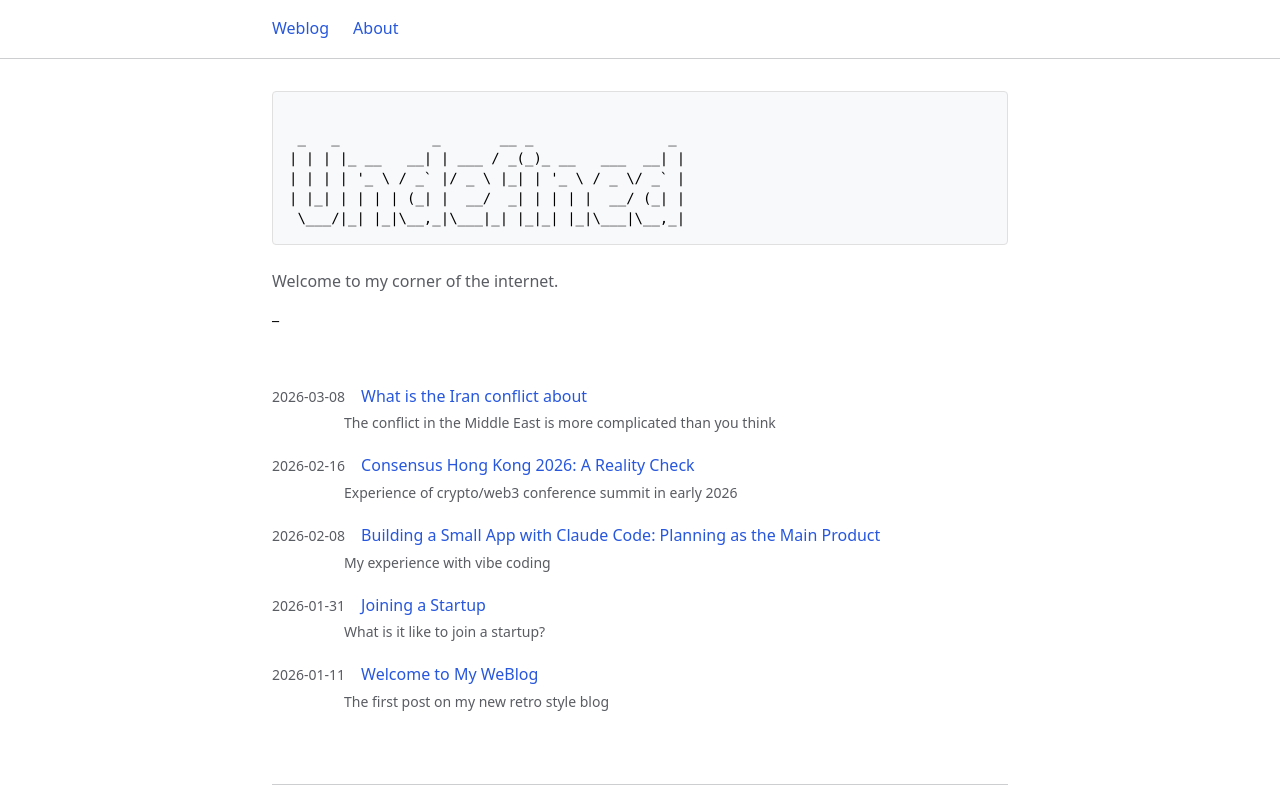
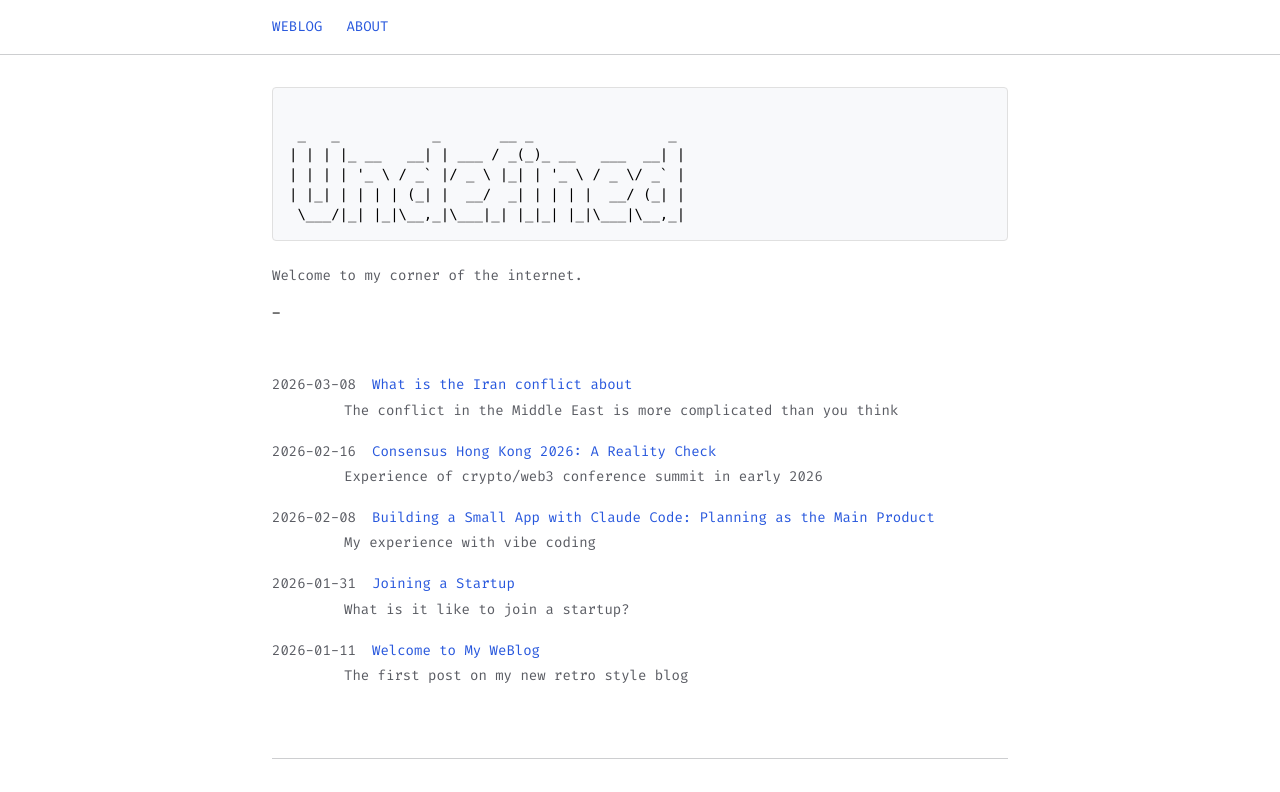
Before and after one commit to wonheejo/personal_website, a Next.js app: page / in a window 1280 px wide. Shown: the top 792 px of the page. Built offline with nearby package versions, Linux system fonts and the light colour scheme; no server answers; the database is empty.

Commit message:
Use Fira Code globally, capitalize nav labels, and reduce base font size

```diff
--- a/app/globals.css
+++ b/app/globals.css
@@ -26,6 +26,7 @@ body {
   background: var(--background);
   color: var(--foreground);
   font-family: var(--font-sans), sans-serif;
+  font-size: 14px;
   line-height: 1.6;
 }
 
--- a/app/layout.tsx
+++ b/app/layout.tsx
@@ -25,7 +25,7 @@ export default function RootLayout({
 }>) {
   return (
     <html lang="en">
-      <body className={`${firaCode.variable} antialiased`}>
+      <body className={`${firaCode.variable} ${firaCode.className} antialiased`}>
         <div className="min-h-screen bg-background text-foreground">
           {children}
         </div>
--- a/components/Header.tsx
+++ b/components/Header.tsx
@@ -7,8 +7,8 @@ export default function Header() {
   const pathname = usePathname();
 
   const navItems = [
-    { href: "/", label: "Weblog" },
-    { href: "/about", label: "About" },
+    { href: "/", label: "WEBLOG" },
+    { href: "/about", label: "ABOUT" },
   ];
 
   return (
```
